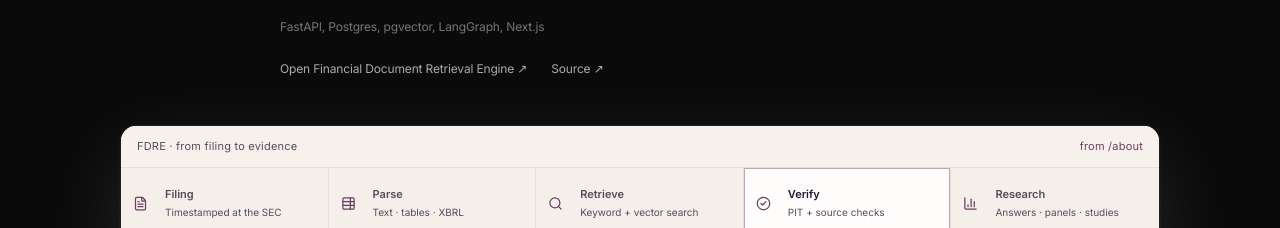
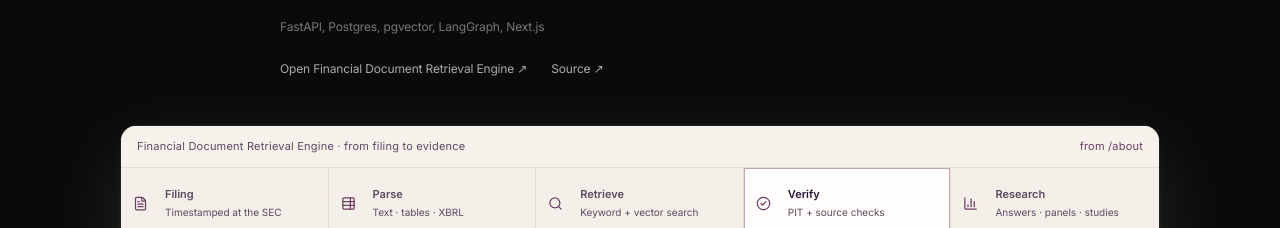
Before and after one commit to kenchengkc/personal-website, a Next.js app: page / in a window 1280 px wide. Shown: the part 5100-5328 px from the top of the page. Built offline with nearby package versions, Linux system fonts and the light colour scheme.

Commit message:
Expand Financial Document Retrieval Engine demo label

```diff
--- a/components/projects/ProjectDemos.tsx
+++ b/components/projects/ProjectDemos.tsx
@@ -377,9 +377,9 @@ function FdreDemo() {
   const ActiveScene = FDRE_SCENES[activeStage];
 
   return (
-    <div className="project-demo fdre-demo" aria-label="FDRE About page system flow">
+    <div className="project-demo fdre-demo" aria-label="Financial Document Retrieval Engine system flow">
       <div className="demo-topline">
-        <span>FDRE · from filing to evidence</span>
+        <span>Financial Document Retrieval Engine · from filing to evidence</span>
         <span>from /about</span>
       </div>
       <div className="fdre-stage-rail">
```
